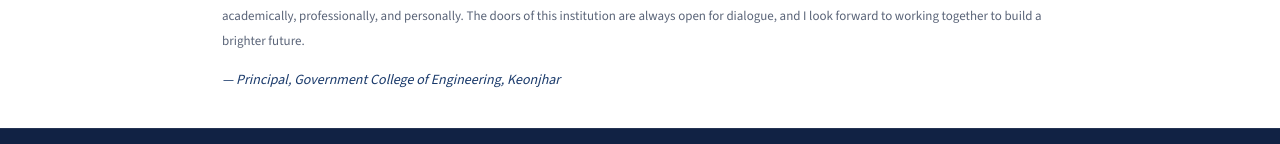
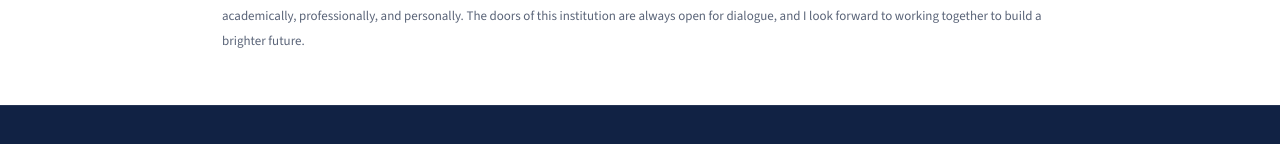
Before and after one commit to biswapulan/gcekjr-website, a Next.js app: page /about/principals-message in a window 1280 px wide. Shown: the part 520-664 px from the top of the page. Built offline with nearby package versions, Linux system fonts and the light colour scheme; no server answers.

Commit message:
update for vercel error in principal message file syntax error

```diff
--- a/app/about/principals-message/page.tsx
+++ b/app/about/principals-message/page.tsx
@@ -17,7 +17,7 @@
         <p style={{ fontSize: '13px', color: 'var(--muted)', lineHeight: 1.9, marginBottom: '16px' }}>Welcome to Government College of Engineering, Keonjhar — one of North Odisha's premier technical institutions, dedicated to shaping competent and responsible engineers since 1995.</p>
         <p style={{ fontSize: '13px', color: 'var(--muted)', lineHeight: 1.9, marginBottom: '16px' }}>Our mission is to provide quality technical education that is accessible, rigorous, and aligned with the needs of industry and society. With seven undergraduate programmes, experienced faculty, and modern laboratories, GCE Keonjhar equips students not only with technical knowledge but also with the values and leadership qualities to serve the nation.</p>
         <p style={{ fontSize: '13px', color: 'var(--muted)', lineHeight: 1.9, marginBottom: '16px' }}>We are committed to fostering innovation, research, and community engagement. I encourage every student to make the most of the opportunities here — academically, professionally, and personally. The doors of this institution are always open for dialogue, and I look forward to working together to build a brighter future.</p>
-        <p style={{ fontSize: '13px', color: 'var(--muted)', lineHeight: 1.9, marginBottom: '16px' }} style={{ fontStyle: 'italic', color: 'var(--blue)', fontWeight: 500 }}>— Principal, Government College of Engineering, Keonjhar</p>
+        <p style={{ fontSize: '13px', lineHeight: 1.9, marginBottom: '16px', fontStyle: 'italic', color: 'var(--blue)', fontWeight: 500 }}></p>
       </div>
       <Footer />
     </div>
```
